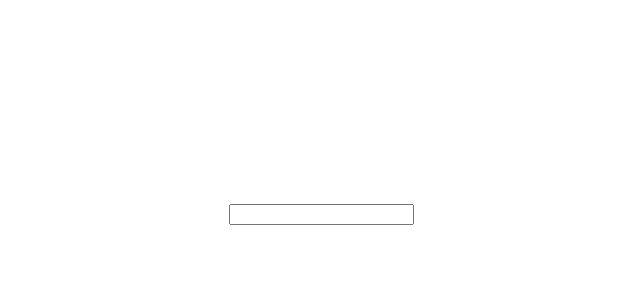
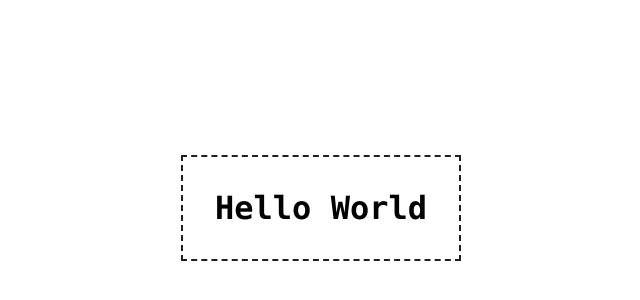
Before and after one commit to SooryaCodes/react-typescript, a React (Create React App) app: page / in a window 1280 px wide. Shown: the part 192-492 px from the top of the page, without its empty margins (319-959 px from the left). Built offline with nearby package versions, Linux system fonts and the light colour scheme.

Commit message:
style props

```diff
--- a/src/App.tsx
+++ b/src/App.tsx
@@ -1,6 +1,7 @@
 
 import './App.css';
 import Button from './components/Button';
+import Container from './components/Container';
 import Greet from './components/Greet';
 import Heading from './components/Heading';
 import Input from './components/Input';
@@ -26,7 +27,9 @@ function App() {
       {/* <Greet name='Soorya' isAuthenticated={true} /> */}
 
       {/* <Button handleClick={(event, id) => console.log(`Button clicked, id : ${id} `, event)} /> */}
-      <Input value="" handleChange={(event) => console.log(event.target.value)} />
+      {/* <Input value="" handleChange={(event) => console.log(event.target.value)} /> */}
+
+      <Container styles={{ border: "2px dashed #202020", padding: '2rem' }}/>
     </div>
   );
 }
--- /dev/null
+++ b/src/components/Container.tsx
@@ -0,0 +1,11 @@
+import { CSSProperties } from "react"
+
+type Props = {
+    styles: CSSProperties
+}
+
+export default function Container({ styles }: Props) {
+    return (
+        <div style={styles}>Hello World</div>
+    )
+}
```
